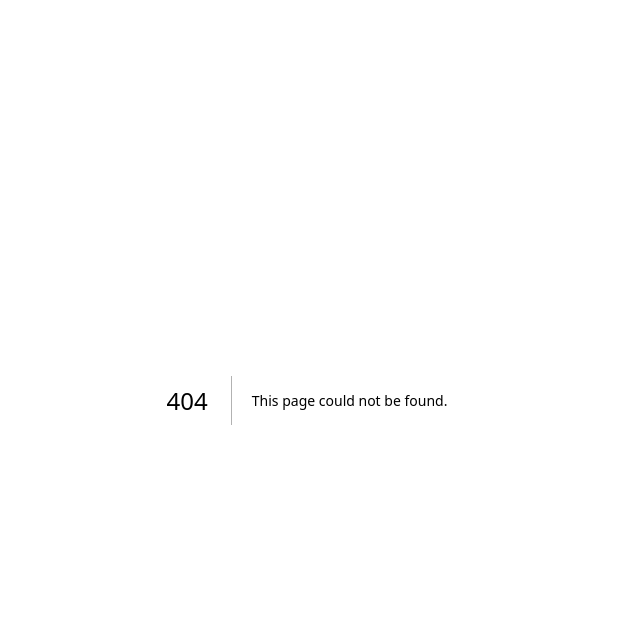
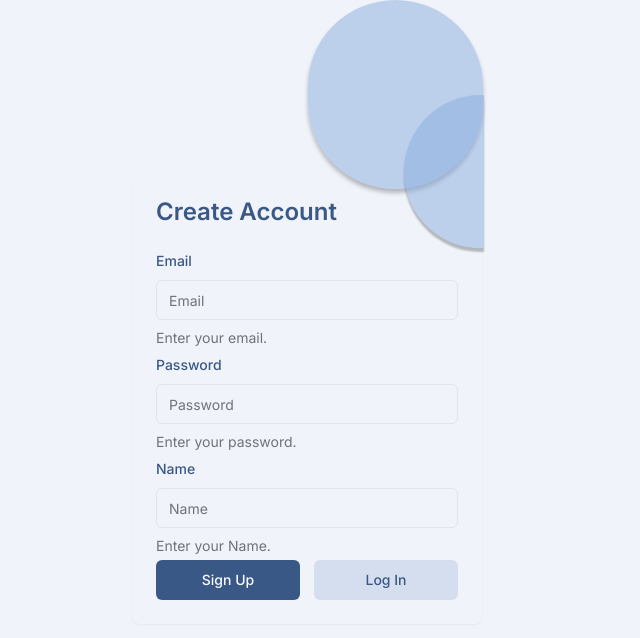
Before and after one commit to ayuugoyal/verdant, a Next.js app: page /sign-up in a window 1280 px wide. Before the commit this address had no page. Shown: the top 638 px of the page, without its empty margins (333-973 px from the left). Built offline with nearby package versions, Linux system fonts and the light colour scheme.

Commit message:
|FEAT|- complete main page

```diff
--- /dev/null
+++ b/src/app/sign-up/page.tsx
@@ -0,0 +1,179 @@
+"use client";
+
+import { Button } from "@/components/ui/button";
+import {
+  Form,
+  FormControl,
+  FormDescription,
+  FormField,
+  FormItem,
+  FormLabel,
+  FormMessage,
+} from "@/components/ui/form";
+import {
+  Card,
+  CardContent,
+  CardDescription,
+  CardHeader,
+  CardTitle,
+} from "@/components/ui/card";
+import Link from "next/link";
+import { Input } from "@/components/ui/input";
+import { zodResolver } from "@hookform/resolvers/zod";
+import { useForm } from "react-hook-form";
+import { z } from "zod";
+import { signup } from "@/actions/auth";
+import { useRouter } from "next/navigation";
+import { useState } from "react";
+import { useToast } from "@/components/ui/use-toast";
+import { ReloadIcon } from "@radix-ui/react-icons";
+
+const formSchema = z.object({
+  email: z.string().min(2, {
+    message: "Email must be at least 2 characters.",
+  }),
+  password: z.string().min(8, {
+    message: "Password must be at least 8 characters.",
+  }),
+  name: z.string().min(1, {
+    message: "Name must be at least 1 characters.",
+  }),
+});
+
+export default function page() {
+  const router = useRouter();
+  const { toast } = useToast();
+
+  const [error, setError] = useState(null);
+  const [load, setLoad] = useState(false);
+
+  const form = useForm<z.infer<typeof formSchema>>({
+    resolver: zodResolver(formSchema),
+    defaultValues: {
+      email: "",
+      password: "",
+      name: "",
+    },
+  });
+
+  async function onSubmit(values: z.infer<typeof formSchema>) {
+    try {
+      setLoad(true);
+      console.log(values);
+      const res = await signup(values);
+      console.log(res);
+      router.push("/dashboard");
+    } catch (e: any) {
+      console.log(e);
+      setLoad(false);
+      setError(e.message);
+      toast({
+        variant: "destructive",
+        title: "Sign Up Failed",
+        description: e.message,
+      });
+    }
+  }
+  return (
+    <div className="flex justify-center w-full items-center min-h-screen">
+      <div>
+        <Card className="w-[350px] text-[#395886] bg-[#F0F3FA]">
+          <div className="pl-44">
+            <div className="ellipse" />
+            <div className="ml-24">
+              <div className="ellipse-2" />
+            </div>
+          </div>
+          <CardHeader>
+            <CardTitle>Create Account</CardTitle>
+          </CardHeader>
+          <CardContent>
+            <Form {...form}>
+              <form
+                onSubmit={form.handleSubmit(onSubmit)}
+                className="space-y-1"
+              >
+                <FormField
+                  control={form.control}
+                  name="email"
+                  render={({ field }) => (
+                    <FormItem>
+                      <FormLabel>Email</FormLabel>
+                      <FormControl>
+                        <Input
+                          placeholder="Email"
+                          {...field}
+                          className="bg-[#F0F3FA]"
+                        />
+                      </FormControl>
+                      <FormDescription>Enter your email.</FormDescription>
+                      <FormMessage />
+                    </FormItem>
+                  )}
+                />
+
+                <FormField
+                  control={form.control}
+                  name="password"
+                  render={({ field }) => (
+                    <FormItem>
+                      <FormLabel>Password</FormLabel>
+                      <FormControl>
+                        <Input
+                          placeholder="Password"
+                          {...field}
+                          className="bg-[#F0F3FA]"
+                        />
+                      </FormControl>
+                      <FormDescription>Enter your password.</FormDescription>
+                      <FormMessage />
+                    </FormItem>
+                  )}
+                />
+
+                <FormField
+                  control={form.control}
+                  name="name"
+                  render={({ field }) => (
+                    <FormItem>
+                      <FormLabel>Name</FormLabel>
+                      <FormControl>
+                        <Input
+                          placeholder="Name"
+                          {...field}
+                          className="bg-[#F0F3FA]"
+                        />
+                      </FormControl>
+                      <FormDescription>Enter your Name.</FormDescription>
+                      <FormMessage />
+                    </FormItem>
+                  )}
+                />
+                <div className="flex justify-between">
+                  {load ? (
+                    <Button disabled className="w-36">
+                      <ReloadIcon className="mr-2 h-4 w-4 animate-spin" />
+                      Please wait
+                    </Button>
+                  ) : (
+                    <Button
+                      type="submit"
+                      className="w-36 bg-[#395886] hover:shadow-xl hover:bg-[#395886]"
+                    >
+                      Sign Up
+                    </Button>
+                  )}
+                  <Link href="/sign-in">
+                    <Button className="bg-[#D5DEEF] w-36 text-[#395886] hover:text-white hover:bg-[#395886]">
+                      Log In
+                    </Button>
+                  </Link>
+                </div>
+              </form>
+            </Form>
+          </CardContent>
+        </Card>
+      </div>
+    </div>
+  );
+}
```
